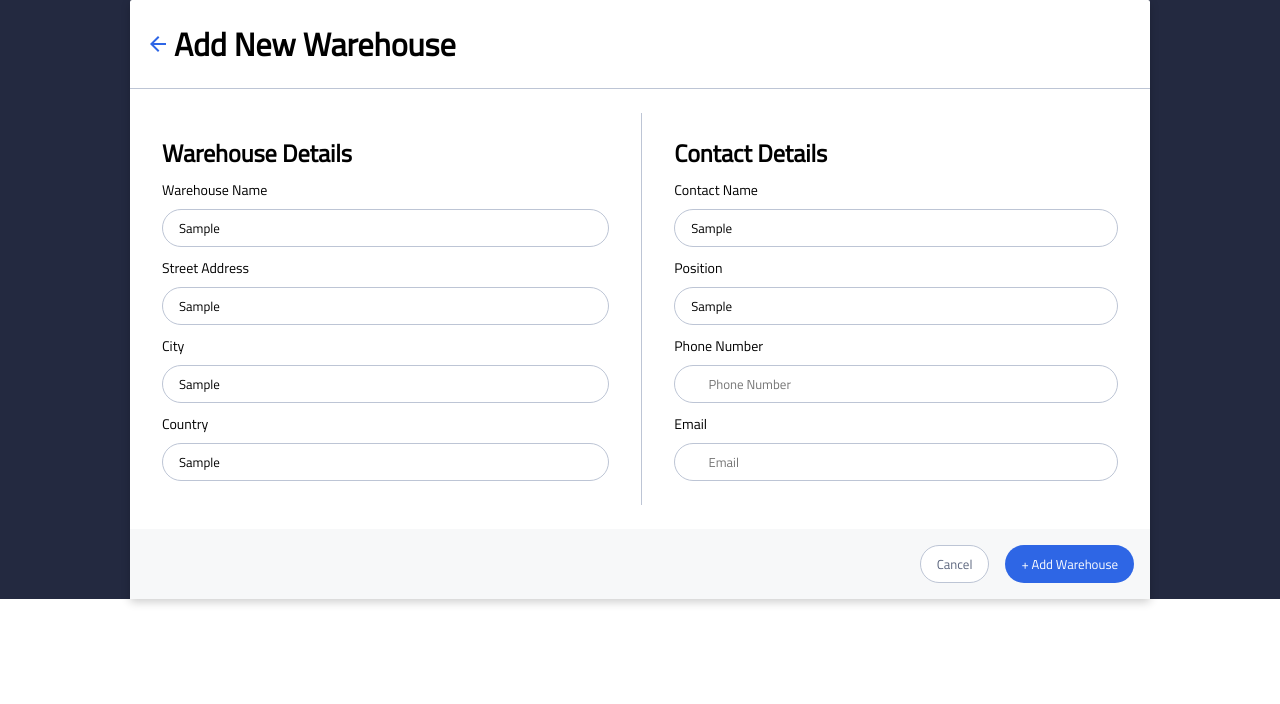
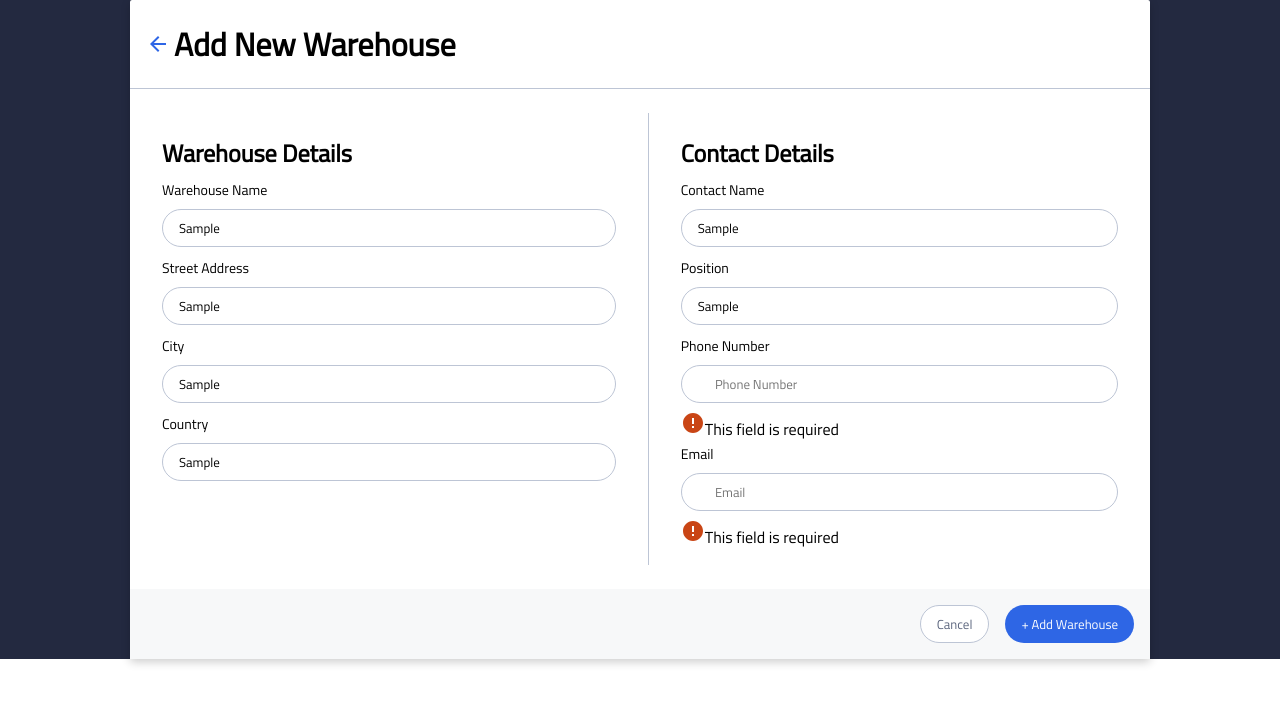
Before and after one commit to seanyang20/InStock, a React (Create React App) app in the folder client/: page /warehouses in a window 1280 px wide. Both pictures are taken after typing "Sample", "Sample", "Sample", "Sample", "Sample", "Sample" into the empty fields and a click on the button "+ Add Warehouse". Shown: the top 704 px of the page. Built offline with nearby package versions, Linux system fonts and the light colour scheme.

Commit message:
create form validation with useState

```diff
--- a/client/src/pages/AddWarehouse/AddWarehouse.js
+++ b/client/src/pages/AddWarehouse/AddWarehouse.js
@@ -1,24 +1,85 @@
 import "./AddWarehouse.scss";
 import axios from "axios";
 import arrow from "../../assets/Icons/arrow_back-24px.svg";
+import error from "../../assets/Icons/error-24px.svg";
+import { useState } from "react";
 const apiUrl = "http://localhost:8080";
 
 export default function AddWarehouse() {
+  const [validation, setValidation] = useState({
+    name: true,
+    address: true,
+    city: true,
+    country: true,
+    contactName: true,
+    position: true,
+    phone: true,
+    email: true,
+  });
+
   const handleSubmit = (event) => {
     event.preventDefault();
+    const {
+      warehouseName,
+      streetAddress,
+      city,
+      country,
+      contactName,
+      position,
+      phoneNumber,
+      email,
+    } = event.target;
+
+    const nameIsValid = warehouseName.value.length > 0;
+    const addressIsValid = streetAddress.value.length > 0;
+    const cityIsValid = city.value.length > 0;
+    const countryIsValid = country.value.length > 0;
+    const contactNameIsValid = contactName.value.length > 0;
+    const positionIsValid = position.value.length > 0;
+    const phoneIsValid = !!phoneNumber.value.match(
+      /^[+]?[(]?[0-9]{3}[)]?[-\s.]?[0-9]{3}[-\s.]?[0-9]{4,6}$/im
+    );
+    const emailIsValid = !!email.value.match(
+      /^\w+([.-]?\w+)*@\w+([.-]?\w+)*(\.\w{2,3})+$/
+    );
+
+    setValidation({
+      name: nameIsValid,
+      address: addressIsValid,
+      city: cityIsValid,
+      country: countryIsValid,
+      contactName: contactNameIsValid,
+      position: positionIsValid,
+      phone: phoneIsValid,
+      email: emailIsValid,
+    });
+
+    if (
+      !nameIsValid ||
+      !addressIsValid ||
+      !cityIsValid ||
+      !countryIsValid ||
+      !contactNameIsValid ||
+      !positionIsValid ||
+      !phoneIsValid ||
+      !emailIsValid
+    ) {
+      return;
+    }
 
     const newWarehouse = {
-      name: event.target.warehouseName.value,
-      address: event.target.streetAddress.value,
-      city: event.target.city.value,
-      country: event.target.country.value,
+      name: warehouseName.value,
+      address: streetAddress.value,
+      city: city.value,
+      country: country.value,
       contact: {
-        name: event.target.contactName.value,
-        position: event.target.position.value,
-        phone: event.target.phoneNumber.value,
-        email: event.target.email.value,
+        name: contactName.value,
+        position: position.value,
+        phone: phoneNumber.value,
+        email: email.value,
       },
     };
+
     console.log(newWarehouse);
     axios
       .post(`${apiUrl}`, newWarehouse)
@@ -29,6 +90,7 @@ export default function AddWarehouse() {
         console.log(error);
       });
   };
+  console.log(validation);
 
   return (
     <article className="temp-background">
@@ -44,7 +106,11 @@ export default function AddWarehouse() {
               <h2 className="add-warehouse__section-title">
                 Warehouse Details
               </h2>
-              <label className="add-warehouse__input-label" for="warehouseName">
+              <div className="add-warehouse__form-field">
+                <label
+                  className="add-warehouse__input-label"
+                  htmlFor="warehouseName"
+                >
                   Warehouse Name
                 </label>
                 <input
@@ -54,7 +120,18 @@ export default function AddWarehouse() {
                   placeholder="
       Warehouse Name"
                 ></input>
-              <label className="add-warehouse__input-label" for="streetAdress">
+                {!validation.name && (
+                  <div className="add-warehouse__input-error">
+                    <img src={error} alt="error icon" />
+                    <span>This field is required</span>
+                  </div>
+                )}
+              </div>
+              <div className="add-warehouse__form-field">
+                <label
+                  className="add-warehouse__input-label"
+                  htmlFor="streetAdress"
+                >
                   Street Address
                 </label>
                 <input
@@ -64,7 +141,15 @@ export default function AddWarehouse() {
                   placeholder="
       Street Address"
                 ></input>
-              <label className="add-warehouse__input-label" for="city">
+                {!validation.address && (
+                  <div className="add-warehouse__input-error">
+                    <img src={error} alt="error icon" />
+                    <span>This field is required</span>
+                  </div>
+                )}
+              </div>
+              <div className="add-warehouse__form-field">
+                <label className="add-warehouse__input-label" htmlFor="city">
                   City
                 </label>
                 <input
@@ -74,7 +159,15 @@ export default function AddWarehouse() {
                   placeholder="
       City"
                 ></input>
-              <label className="add-warehouse__input-label" for="country">
+                {!validation.city && (
+                  <div className="add-warehouse__input-error">
+                    <img src={error} alt="error icon" />
+                    <span>This field is required</span>
+                  </div>
+                )}
+              </div>
+              <div className="add-warehouse__form-field">
+                <label className="add-warehouse__input-label" htmlFor="country">
                   Country
                 </label>
                 <input
@@ -84,10 +177,21 @@ export default function AddWarehouse() {
                   placeholder="
       Country"
                 ></input>
+                {!validation.country && (
+                  <div className="add-warehouse__input-error">
+                    <img src={error} alt="error icon" />
+                    <span>This field is required</span>
+                  </div>
+                )}
+              </div>
             </section>
             <section className="add-warehouse__form-section">
               <h2 className="add-warehouse__section-title">Contact Details</h2>
-              <label className="add-warehouse__input-label" for="contactName">
+              <div className="add-warehouse__form-field">
+                <label
+                  className="add-warehouse__input-label"
+                  htmlFor="contactName"
+                >
                   Contact Name
                 </label>
                 <input
@@ -97,7 +201,18 @@ export default function AddWarehouse() {
                   placeholder="
       Contact Name"
                 ></input>
-              <label className="add-warehouse__input-label" for="position">
+                {!validation.contactName && (
+                  <div className="add-warehouse__input-error">
+                    <img src={error} alt="error icon" />
+                    <span>This field is required</span>
+                  </div>
+                )}
+              </div>
+              <div className="add-warehouse__form-field">
+                <label
+                  className="add-warehouse__input-label"
+                  htmlFor="position"
+                >
                   Position
                 </label>
                 <input
@@ -107,7 +222,18 @@ export default function AddWarehouse() {
                   placeholder="
       Position"
                 ></input>
-              <label className="add-warehouse__input-label" for="phoneNumber">
+                {!validation.position && (
+                  <div className="add-warehouse__input-error">
+                    <img src={error} alt="error icon" />
+                    <span>This field is required</span>
+                  </div>
+                )}
+              </div>
+              <div className="add-warehouse__form-field">
+                <label
+                  className="add-warehouse__input-label"
+                  htmlFor="phoneNumber"
+                >
                   Phone Number
                 </label>
                 <input
@@ -117,7 +243,15 @@ export default function AddWarehouse() {
                   placeholder="
       Phone Number"
                 ></input>
-              <label className="add-warehouse__input-label" for="email">
+                {!validation.phone && (
+                  <div className="add-warehouse__input-error">
+                    <img src={error} alt="error icon" />
+                    <span>This field is required</span>
+                  </div>
+                )}
+              </div>
+              <div className="add-warehouse__form-field">
+                <label className="add-warehouse__input-label" htmlFor="email">
                   Email
                 </label>
                 <input
@@ -127,9 +261,15 @@ export default function AddWarehouse() {
                   placeholder="
       Email"
                 ></input>
+                {!validation.email && (
+                  <div className="add-warehouse__input-error">
+                    <img src={error} alt="error icon" />
+                    <span>This field is required</span>
+                  </div>
+                )}
+              </div>
             </section>
           </div>
-
           <section className="add-warehouse__buttons">
             <button className="add-warehouse__cancel-button">Cancel</button>
             <button type="submit" className="add-warehouse__add-button">
--- a/client/src/pages/AddWarehouse/AddWarehouse.scss
+++ b/client/src/pages/AddWarehouse/AddWarehouse.scss
@@ -56,6 +56,7 @@
       margin: 1.5rem 0;
       padding: 1rem 2rem;
       border-top: none;
+      flex-grow: 1;
     }
     &:last-of-type {
       @include mQ($breakpoint-tablet) {
```
Also changed, not shown: client/src/assets/Icons/error-24px.svg (added). Lines whose indentation alone changed are shown as unchanged.
